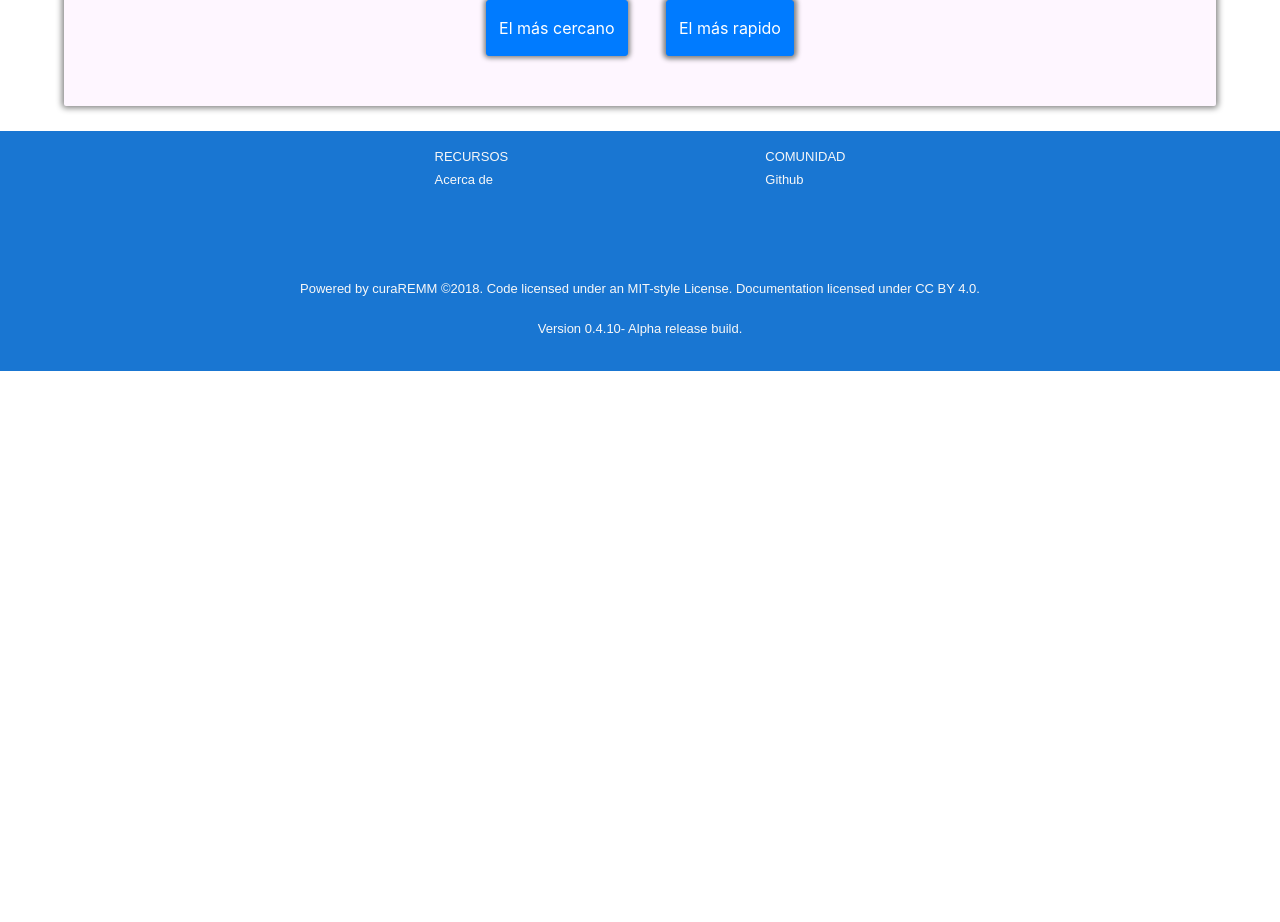
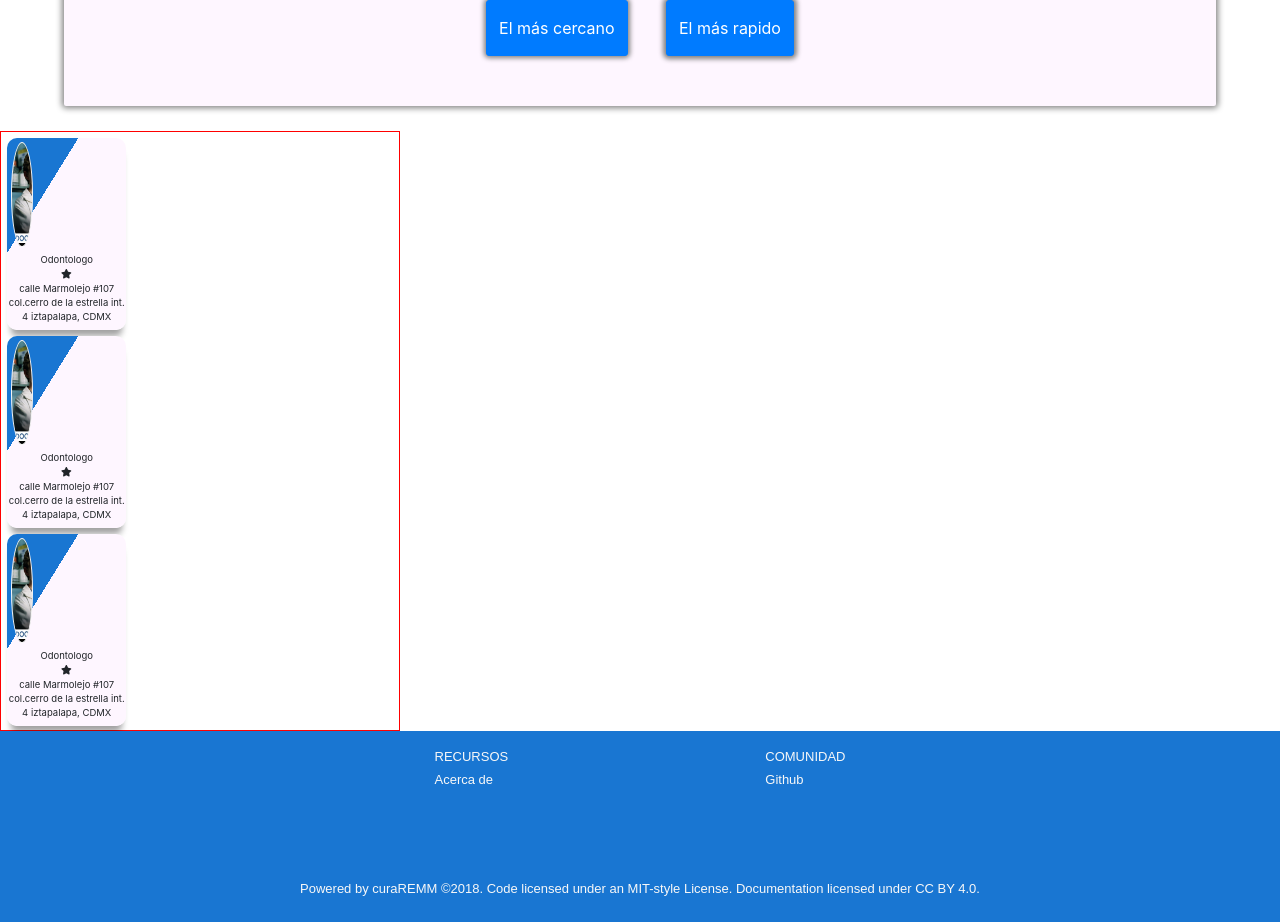
Before and after one commit to eljurim/curaREMM, a React (Create React App) app: page / in a window 1280 px wide. Shown: the part 480-1402 px from the top of the page. Before the commit the page ends 851 px from the top, so only its background shows below. Built offline with nearby package versions, Linux system fonts and the light colour scheme.

Commit message:
nueva foto

```diff
--- a/src/App.js
+++ b/src/App.js
@@ -12,6 +12,7 @@ import Content from './Components/Content'
 import Footer from './Components/Footer'
 import SpecialtySelector from './Components/SpecialtySelector/newSpecialtySelector'
 import './App.css';
+import Tarjeta from './Components/Tarjeta';
 
 class App extends Component {
   constructor(props) {
@@ -39,7 +40,8 @@ e.preventDefault()
         <div className="App-content">
           <Content />
         </div>
-        <div className="App-tarjeta">
+          <div className="App-tarjeta">
+          <Tarjeta></Tarjeta>
         </div>
         <div>
           <Footer />
```
Also changed, not shown: src/assets/index.jpeg (added).
